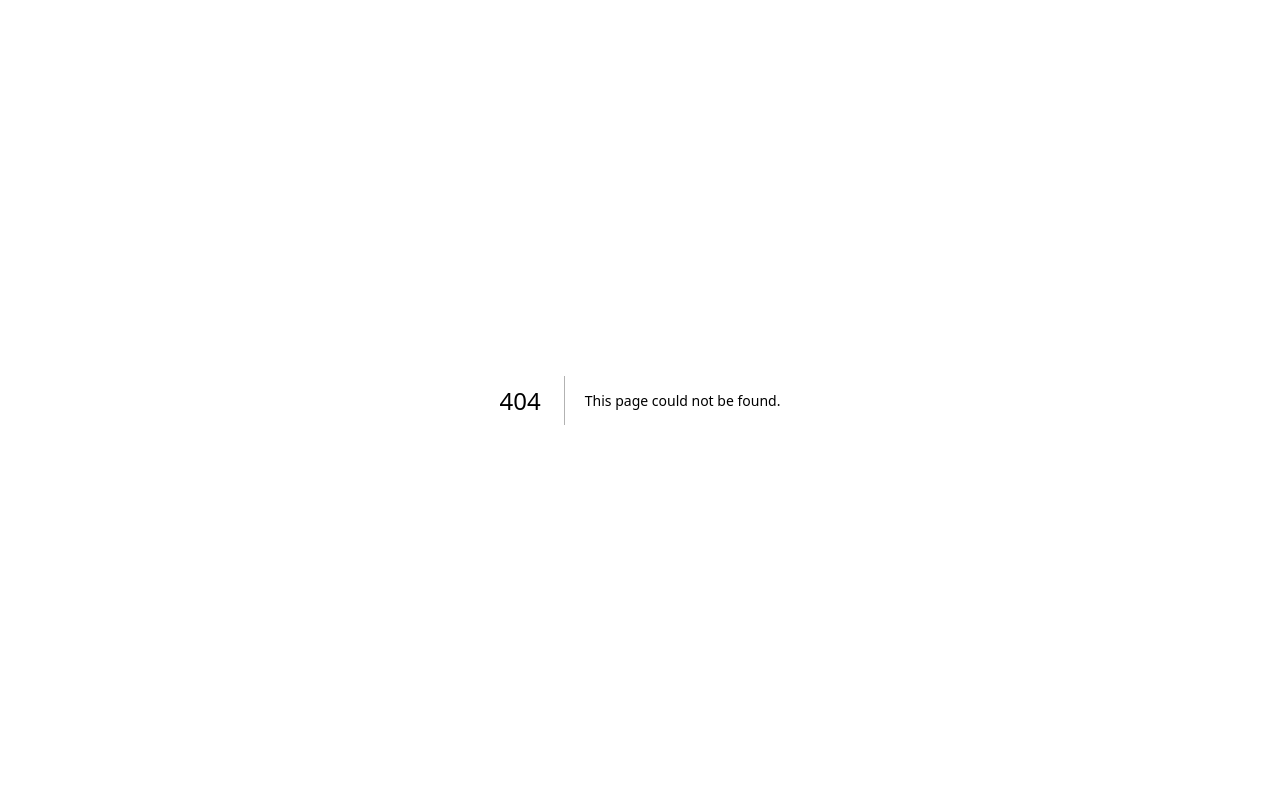
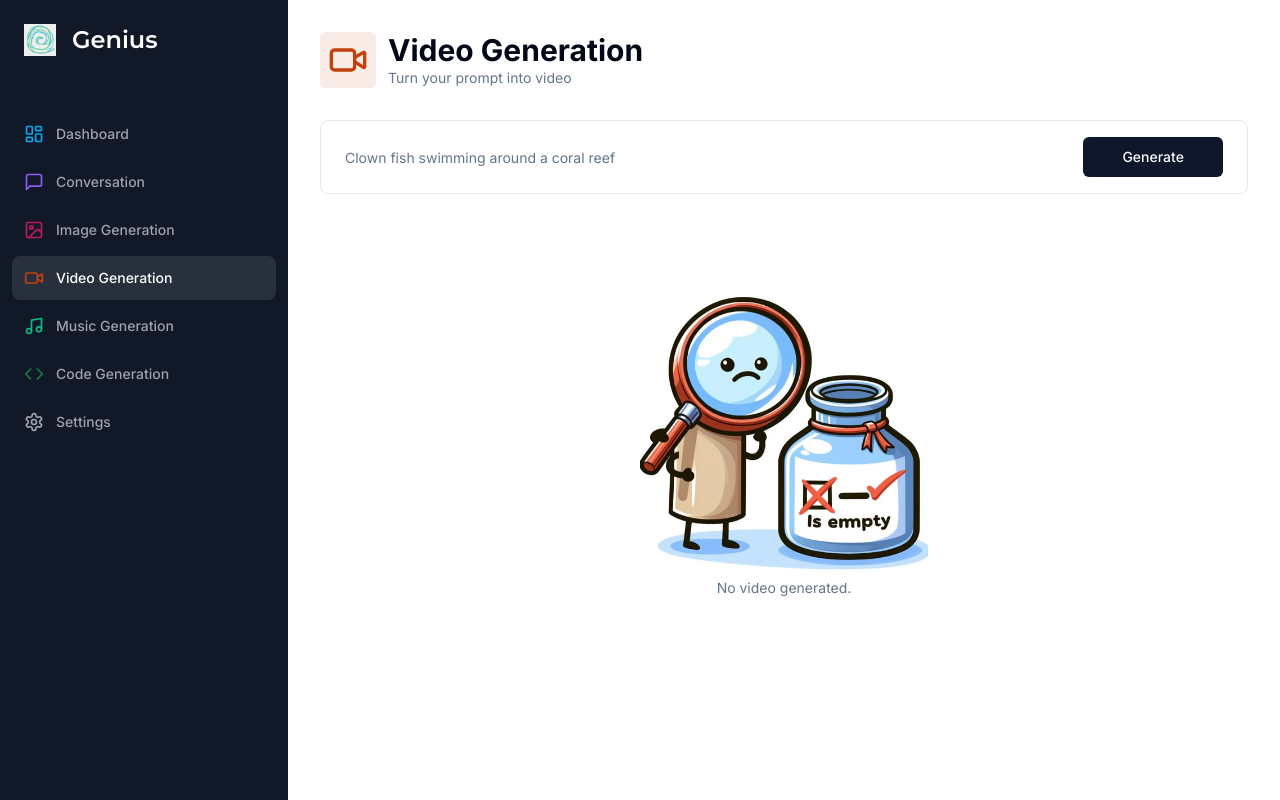
Before and after one commit to Joshk7/ai-platform, a Next.js app: page /video in a window 1280 px wide. Before the commit this address had no page. Built offline with nearby package versions, Linux system fonts and the light colour scheme.

Commit message:
implemented video generation through replicate

```diff
--- /dev/null
+++ b/app/(dashboard)/(routes)/video/constants.ts
@@ -0,0 +1,7 @@
+import * as z from "zod";
+
+export const formSchema = z.object({
+    prompt: z.string().min(1, {
+        message: "Prompt is required",
+    }),
+})
--- /dev/null
+++ b/app/(dashboard)/(routes)/video/page.tsx
@@ -0,0 +1,119 @@
+"use client";
+
+import axios from "axios";
+import * as z from "zod";
+import { Heading } from "@/components/heading";
+import { VideoIcon } from "lucide-react";
+import { useForm } from "react-hook-form";
+
+import { formSchema } from "./constants";
+import { zodResolver } from "@hookform/resolvers/zod";
+import { Form, FormControl, FormField, FormItem } from "@/components/ui/form";
+import { Input } from "@/components/ui/input";
+import { Button } from "@/components/ui/button";
+import { useRouter } from "next/navigation";
+import { useState } from "react";
+import { Empty } from "@/components/empty";
+import { Loader } from "@/components/loader";
+
+const VideoPage = () => {
+  const router = useRouter();
+  const [video, setVideo] = useState<string>();
+
+  const form = useForm<z.infer<typeof formSchema>>({
+    resolver: zodResolver(formSchema),
+    defaultValues: {
+      prompt: "",
+    },
+  });
+
+  const isLoading = form.formState.isSubmitting;
+
+  const onSubmit = async (values: z.infer<typeof formSchema>) => {
+    try {
+      setVideo(undefined);
+
+      const response = await axios.post("/api/video", values);
+
+      setVideo(response.data[0]);
+
+      form.reset();
+    } catch (error: any) {
+      // Todo: Open pro modal
+
+      console.log(error);
+    } finally {
+      router.refresh();
+    }
+  };
+
+  return (
+    <div>
+      <Heading
+        title="Video Generation"
+        description="Turn your prompt into video"
+        icon={VideoIcon}
+        iconColor="text-orange-700"
+        bgColor="bg-orange-700/10"
+      />
+      <div className="px-4 lg:px-8">
+        <div>
+          <Form {...form}>
+            <form
+              onSubmit={form.handleSubmit(onSubmit)}
+              className="
+                rounded-lg
+                border
+                w-full
+                p-4
+                px-3
+                md:px-6
+                focus-within:shadow-sm
+                grid
+                grid-cols-12
+                gap-2
+            "
+            >
+              <FormField
+                name="prompt"
+                render={({ field }) => (
+                  <FormItem className="col-span-12 lg:col-span-10">
+                    <FormControl className="m-0 p-0">
+                      <Input
+                        className="border-0 outline-none focus-visible ring-0 focus-visible:ring-transparent"
+                        disabled={isLoading}
+                        placeholder="Clown fish swimming around a coral reef"
+                        {...field}
+                      />
+                    </FormControl>
+                  </FormItem>
+                )}
+              />
+              <Button
+                className="col-span-12 lg:col-span-2 w-full"
+                disabled={isLoading}
+              >
+                Generate
+              </Button>
+            </form>
+          </Form>
+        </div>
+        <div className="space-y-4 mt-4">
+          {isLoading && (
+            <div className="p-8 rounded-lg w-full flex items-center justify-center bg-muted">
+              <Loader />
+            </div>
+          )}
+          {!video && !isLoading && <Empty label="No video generated." />}
+          {video && (
+            <video className="w-full aspect-video rounded-lg border bg-black mt-8" controls src={video}>
+
+            </video>
+          )}
+        </div>
+      </div>
+    </div>
+  );
+};
+
+export default VideoPage;
--- /dev/null
+++ b/app/api/video/route.ts
@@ -0,0 +1,41 @@
+import { auth } from "@clerk/nextjs/server";
+import { NextResponse } from "next/server";
+import Replicate from "replicate";
+
+const replicate = new Replicate({
+  auth: process.env.REPLICATE_API_TOKEN!,
+});
+
+export async function POST(req: Request) {
+  try {
+    const { userId } = auth();
+    const body = await req.json();
+    const { prompt } = body;
+
+    if (!userId) {
+      return new NextResponse("Unauthorized", { status: 401 });
+    }
+
+    if (!prompt) {
+      return new NextResponse("Prompt is required", { status: 400 });
+    }
+
+    const response = await replicate.run(
+      "anotherjesse/zeroscope-v2-xl:9f747673945c62801b13b84701c783929c0ee784e4748ec062204894dda1a351",
+      {
+        input: {
+          fps: 24,
+          width: 1024,
+          height: 576,
+          prompt,
+          guidance_scale: 17.5,
+        },
+      }
+    );
+
+    return NextResponse.json(response);
+  } catch (error) {
+    console.log("[VIDEO_ERROR]", error);
+    return new NextResponse("Internal error", { status: 500 });
+  }
+}
```
Also changed, not shown: 1 other file (tests, documents, lock files or other folders).
